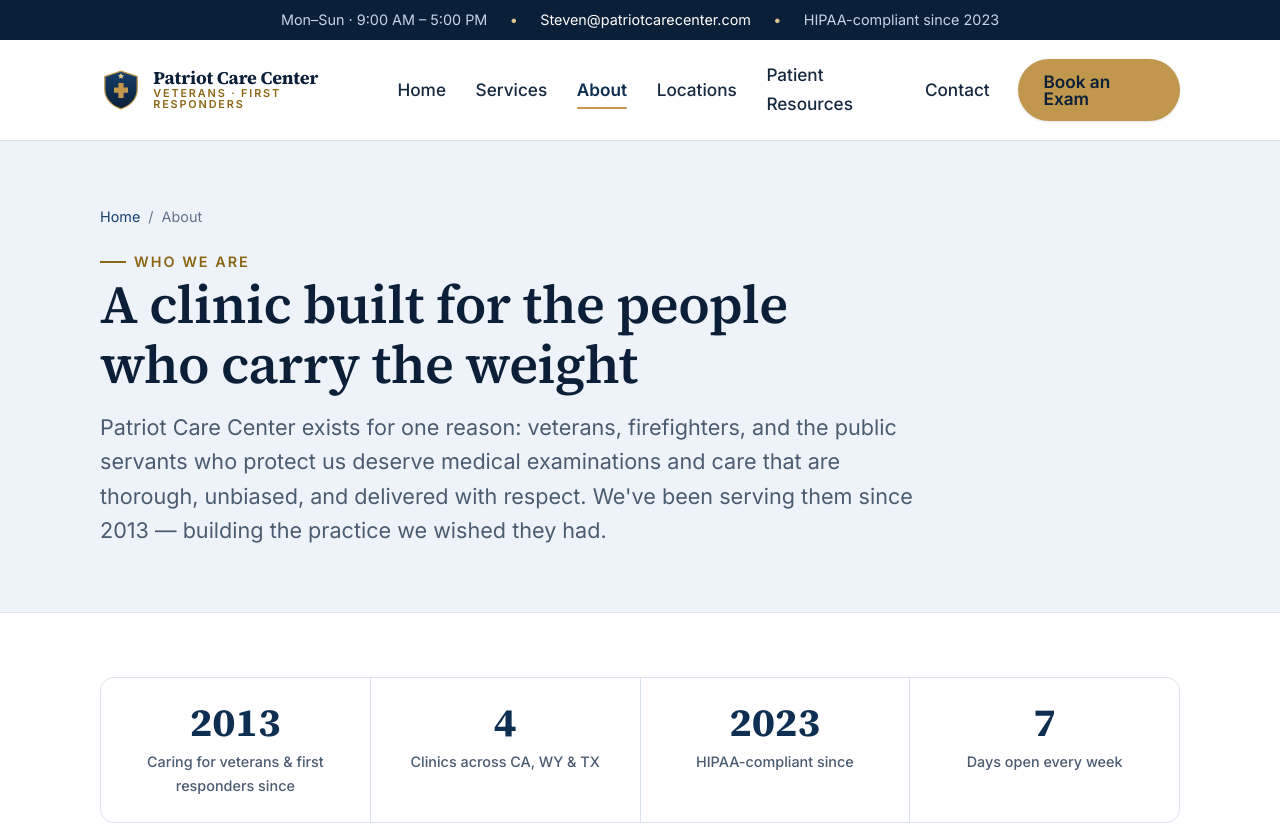
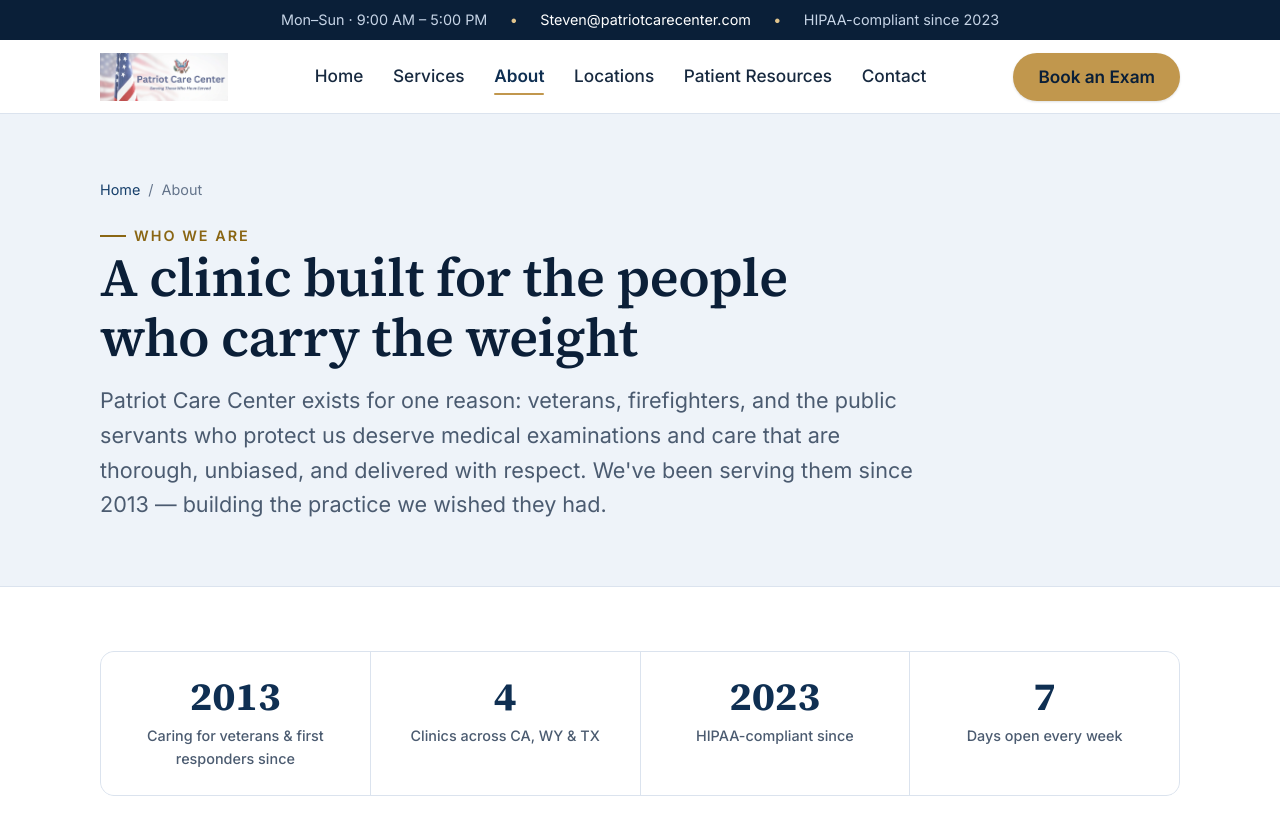
Before and after one commit to OrelAmzaleg/patriot-care-center-demo, a website: page about.html in a window 1280 px wide. Shown: the top 825 px of the page. Drawn offline with Linux system fonts and the light colour scheme.

Commit message:
Site: real client logo in header (all pages); brand film → 2nd section, autoplay
- Replace the shield mark with the client's real logo across all 6 page headers
- Move the brand-film section directly below the hero (second section)
- Brand film now autoplays (muted, looped) with controls; reduced-motion guard
  in main.js still pauses it for users who prefer reduced motion

Co-Authored-By: Paperclip <noreply@paperclip.ing>

```diff
--- a/about.html
+++ b/about.html
@@ -51,10 +51,7 @@
     </div>
     <div class="container">
       <nav class="nav" aria-label="Primary">
-        <a class="brand" href="index.html" aria-label="Patriot Care Center home">
-          <svg class="brand__mark" viewBox="0 0 48 48" aria-hidden="true"><defs><linearGradient id="bm" x1="0" y1="0" x2="0" y2="1"><stop offset="0" stop-color="#163f6b"/><stop offset="1" stop-color="#0a1f38"/></linearGradient></defs><path d="M24 2.5 L42.5 8.5 V23.5 C42.5 34.2 34.4 42.4 24 45.5 C13.6 42.4 5.5 34.2 5.5 23.5 V8.5 Z" fill="url(#bm)" stroke="#c1974d" stroke-width="1.4"/><path d="M21 16 h6 v5 h5 v6 h-5 v6 h-6 v-6 h-5 v-6 h5 z" fill="#c1974d"/><path d="M24 4.6 l1.05 2.15 2.37.34-1.71 1.67.4 2.36L24 9.96l-2.11 1.11.4-2.36-1.71-1.67 2.37-.34z" fill="#e0c48d"/></svg>
-          <span class="brand__text"><span class="brand__name">Patriot Care Center</span><span class="brand__tag">Veterans · First Responders</span></span>
-        </a>
+        <a class="brand" href="index.html" aria-label="Patriot Care Center home"><img class="brand__logo" src="assets/img/brand-logo.png" alt="Patriot Care Center" /></a>
         <ul class="nav__links">
           <li><a href="index.html">Home</a></li>
           <li><a href="services.html">Services</a></li>
--- a/assets/css/styles.css
+++ b/assets/css/styles.css
@@ -303,6 +303,9 @@ ul, ol { padding-left: 1.2em; }
 }
 .brand { display: inline-flex; align-items: center; gap: .7rem; text-decoration: none; min-width: 0; }
 .brand__mark { width: 42px; height: 42px; flex: none; }
+.brand__logo { height: 48px; width: auto; flex: none; display: block; }
+@media (max-width: 480px) { .brand__logo { height: 38px; } }
+@media (max-width: 360px) { .brand__logo { height: 34px; } }
 .brand__text { display: flex; flex-direction: column; line-height: 1.05; }
 .brand__name { font-family: var(--font-serif); font-weight: 700; font-size: 1.12rem; color: var(--ink); letter-spacing: -.01em; }
 .brand__tag { font-size: .68rem; letter-spacing: .17em; text-transform: uppercase; color: var(--gold-text); font-weight: 600; }
```
Also changed, not shown: contact.html (+1 -4 lines), index.html (+17 -20 lines), locations.html (+1 -4 lines), resources.html (+1 -4 lines), services.html (+1 -4 lines), assets/img/brand-logo.png (added).
